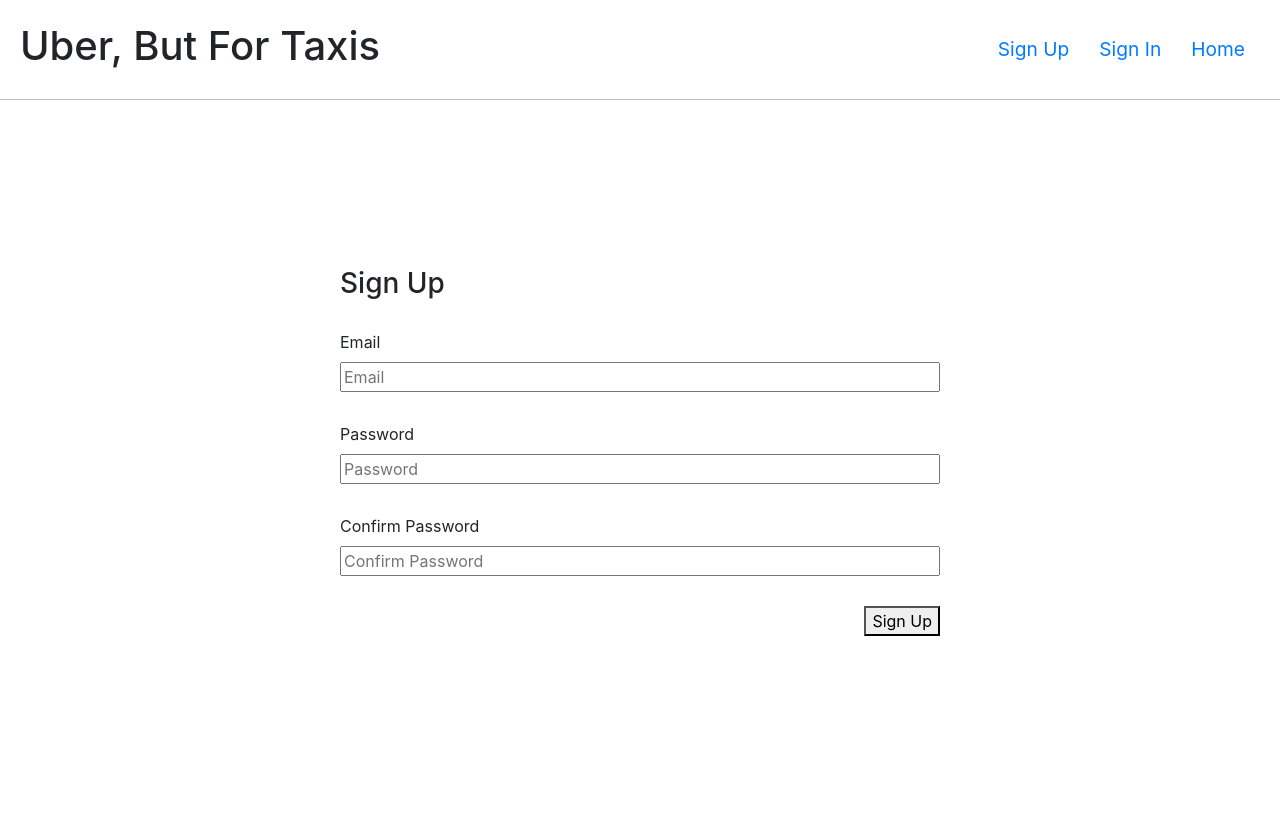
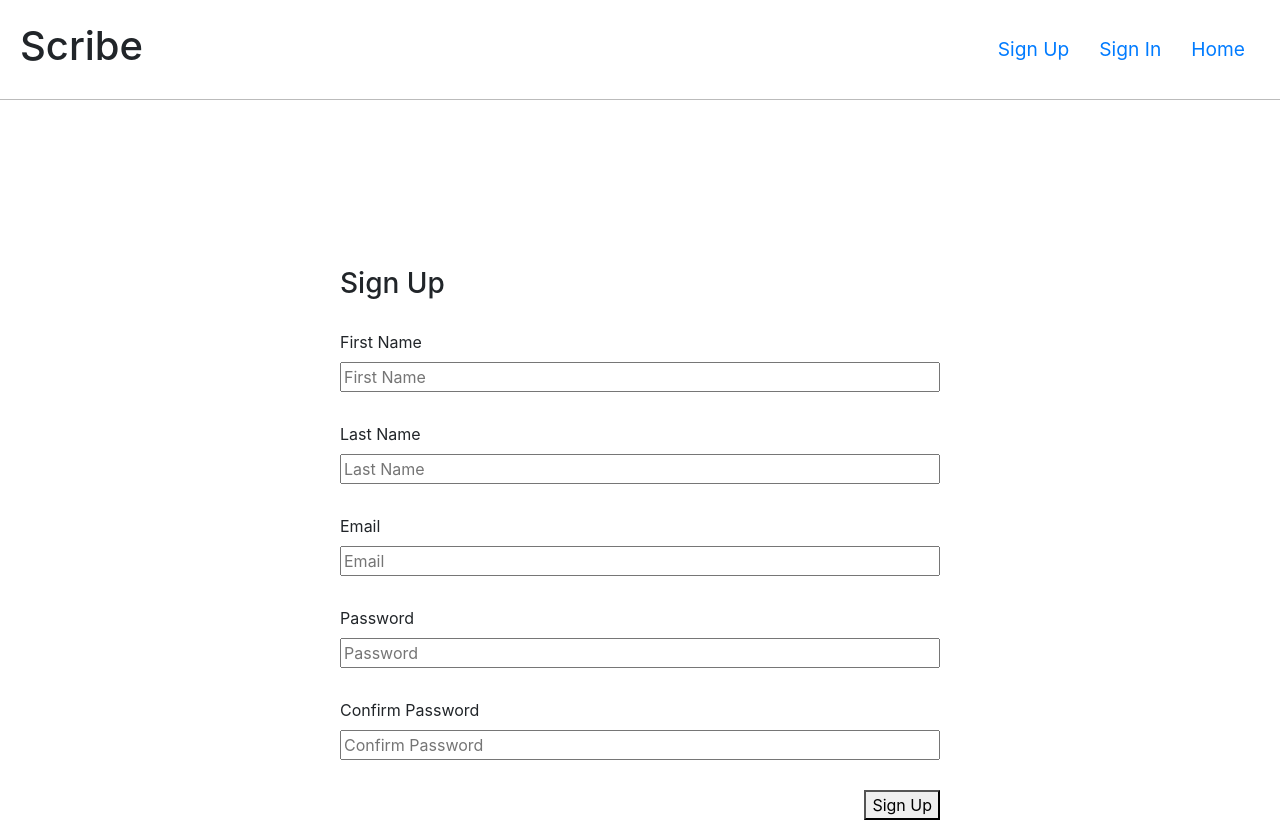
Before and after one commit to VickyRockingster/scribe, a React app: page /#/sign-up in a window 1280 px wide. Built offline with nearby package versions, Linux system fonts and the light colour scheme.

Commit message:
Can successfully CRUD users table from the browser
-I can successfully sign up, sign in, sign out, and change my password
from the client

```diff
--- a/src/apiConfig.js
+++ b/src/apiConfig.js
@@ -1,6 +1,6 @@
 let apiUrl
 const apiUrls = {
-  production: 'https://aqueous-atoll-85096.herokuapp.com',
+  production: 'https://scribe-back-end.herokuapp.com',
   development: 'http://localhost:4741'
 }
 
--- a/src/auth/components/SignUp.js
+++ b/src/auth/components/SignUp.js
@@ -9,6 +9,8 @@ class SignUp extends Component {
     super()
 
     this.state = {
+      firstName: '',
+      lastName: '',
       email: '',
       password: '',
       passwordConfirmation: ''
@@ -31,18 +33,40 @@ class SignUp extends Component {
       .then(() => history.push('/'))
       .catch(error => {
         console.error(error)
-        this.setState({ email: '', password: '', passwordConfirmation: '' })
+        this.setState({
+          firstName: '',
+          lastName: '',
+          email: '',
+          password: '',
+          passwordConfirmation: '' })
         alert(messages.signUpFailure, 'danger')
       })
   }
 
   render () {
-    const { email, password, passwordConfirmation } = this.state
+    const { firstName, lastName, email, password, passwordConfirmation } = this.state
 
     return (
       <form className='auth-form' onSubmit={this.onSignUp}>
         <h3>Sign Up</h3>
-
+        <label htmlFor="firstName">First Name</label>
+        <input
+          required
+          name="firstName"
+          value={firstName}
+          type="text"
+          placeholder="First Name"
+          onChange={this.handleChange}
+        />
+        <label htmlFor="lastName">Last Name</label>
+        <input
+          required
+          name="lastName"
+          value={lastName}
+          type="text"
+          placeholder="Last Name"
+          onChange={this.handleChange}
+        />
         <label htmlFor="email">Email</label>
         <input
           required
--- a/src/header/Header.js
+++ b/src/header/Header.js
@@ -1,33 +1,33 @@
-import React from 'react'
+import React, { Fragment } from 'react'
 import { Link } from 'react-router-dom'
 
 import './Header.scss'
 
 const authenticatedOptions = (
-  <React.Fragment>
+  <Fragment>
     <Link to="/change-password">Change Password</Link>
     <Link to="/sign-out">Sign Out</Link>
-  </React.Fragment>
+  </Fragment>
 )
 
 const unauthenticatedOptions = (
-  <React.Fragment>
+  <Fragment>
     <Link to="/sign-up">Sign Up</Link>
     <Link to="/sign-in">Sign In</Link>
-  </React.Fragment>
+  </Fragment>
 )
 
 const alwaysOptions = (
-  <React.Fragment>
+  <Fragment>
     <Link to="/">Home</Link>
-  </React.Fragment>
+  </Fragment>
 )
 
 const Header = ({ user }) => (
   <header className="main-header">
-    <h1>Uber, But For Taxis</h1>
+    <h1>Scribe</h1>
     <nav>
-      { user && <span>Welcome, {user.email}</span>}
+      { user && <span>Welcome, {user.firstName}</span>}
       { user ? authenticatedOptions : unauthenticatedOptions }
       { alwaysOptions }
     </nav>
```
